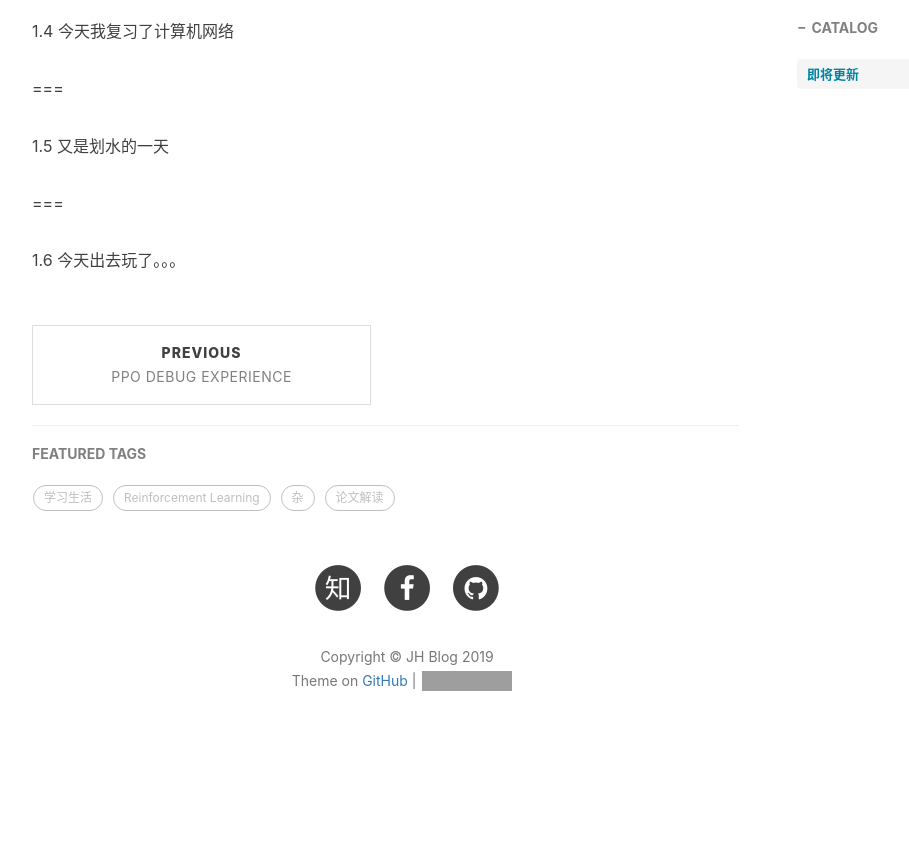
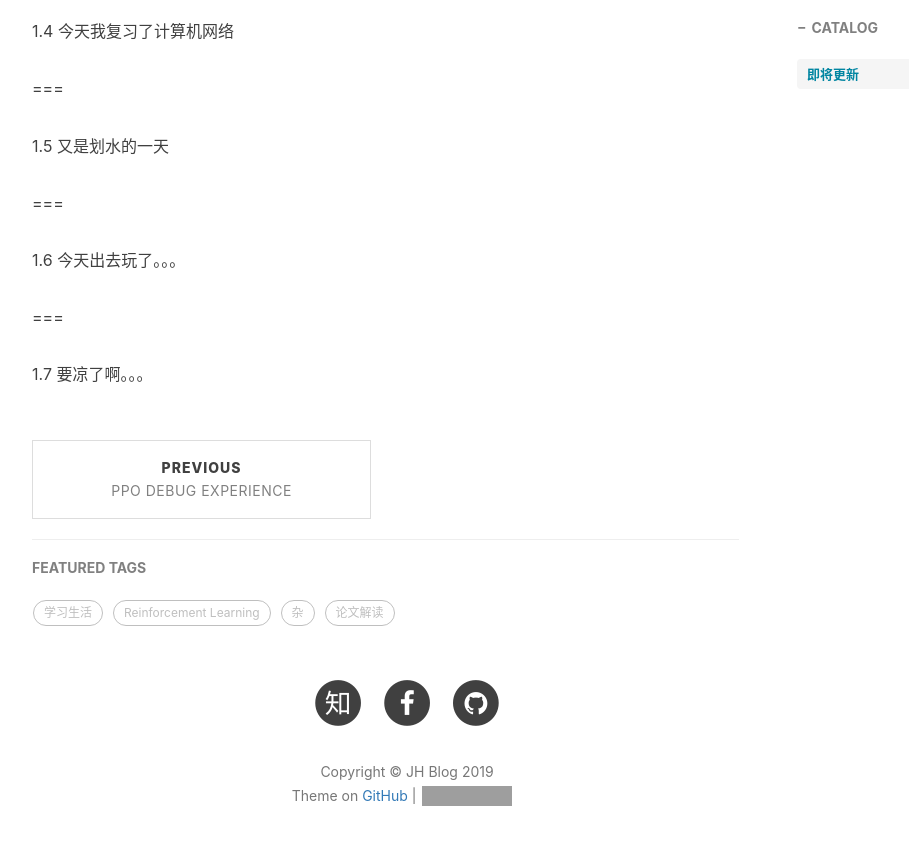
Before and after one commit to sweetice/previous_blog, a Jekyll site: the page built from _posts/2018-12-23-论文解读:Hierarchical Macro Strategy Model for MOBA Game AI.md, in a window 1280 px wide and 900 px high, scrolled down 2003 px. Shown: the top 845 px of the window, without its empty margins (233-1142 px from the left). Built offline with Jekyll 4.4.1, drawn with Linux system fonts in a browser that asks for light colours; nearby versions of some CDN libraries; comment, search, counter and statistics services are not loaded; before the commit the page ends 2788 px from its top, so only the background shows below that; grey boxes are pictures that could not be loaded.

Commit message:
Update 2018-12-23-论文解读:Hierarchical Macro Strategy Model for MOBA Game AI.md

```diff
--- a/_posts/2018-12-23-论文解读:Hierarchical Macro Strategy Model for MOBA Game AI.md
+++ b/_posts/2018-12-23-论文解读:Hierarchical Macro Strategy Model for MOBA Game AI.md
@@ -72,3 +72,7 @@ tags:
 ===
 
 1.6 今天出去玩了。。。
+
+===
+
+1.7 要凉了啊。。。
```
